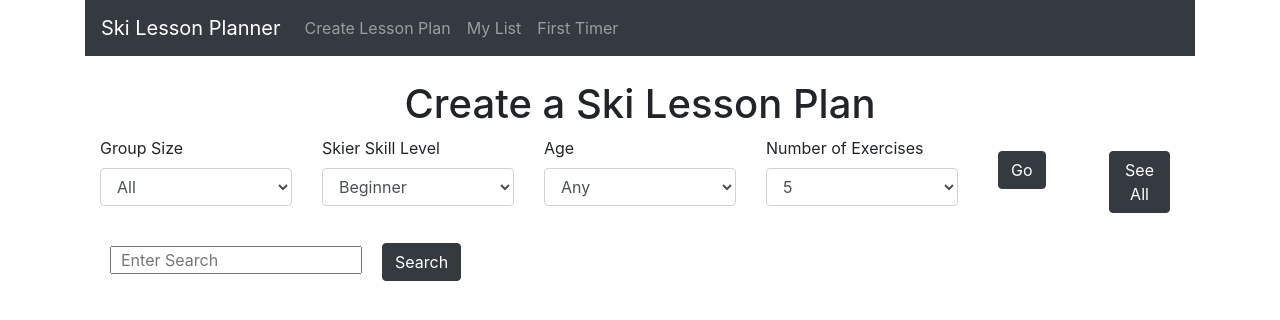
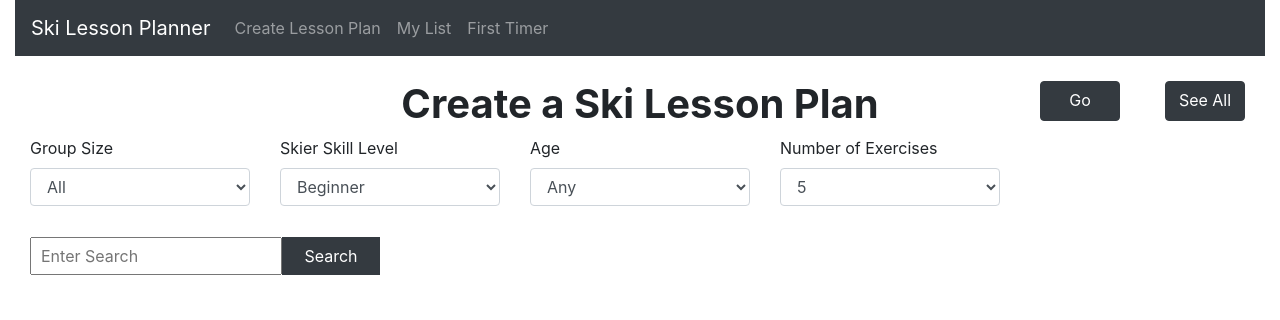
Before and after one commit to liannedls/ski_app, a React (Create React App) app in the folder client/: page / in a window 1280 px wide. Shown: the top 320 px of the page. Built offline with nearby package versions, Linux system fonts and the light colour scheme.

Commit message:
formatting

```diff
--- a/client/src/App.css
+++ b/client/src/App.css
@@ -22,6 +22,11 @@
   color: #61dafb;
 }
 
+.container {
+  max-width: 2000px;
+  background-color: white;
+}
+
 @keyframes App-logo-spin {
   from {
     transform: rotate(0deg);
@@ -44,6 +49,17 @@ button{
 
 ul.a {
   list-style-type: circle;
+  display: inline-block;
+  text-align: left;
+}
+
+h1{
+  font-weight: bold;
+}
+
+h2{
+  padding-top: 20px;
+  font-size: calc(10px + 2vmin);
 }
 
 h3{
@@ -51,21 +67,22 @@ h3{
 }
 
 .firsttimer {
-
   display: "flex";
   justify-content: center;
   align-items: center;
+  text-align: center;
+  float: left;
+  padding-left: 17%;
+  padding-right: 17%;
 }
 
-.firsttimer h1{
-  color:blue;
-
-  text-align: center;
+.sub{
+  font-style: italic;
 }
 
 .justify-center{ display:flex; justify-content:center;}
 
-.justify-right{ display:flex; justify-content:right; margin: 0px 20px;}
+.justify-right{ display:flex; justify-content:flex-end; margin: 0px 20px;}
 
 input{
   margin: 15px 10px;
@@ -84,3 +101,94 @@ input{
 h4{
   color: blueviolet;
 }
+
+.mylistcontrols{
+  height: 50%;
+  margin-top: 0px;
+}
+
+.searchfield button{
+  margin: 0px 0px;
+  border-radius: 0;
+  display:flex;
+  justify-content:center;
+}
+
+.searchfield input{
+  margin: 0px 0px;
+}
+
+.go-button{
+  position: relative;
+
+  margin-right: 10px;
+}
+
+.go-button button{
+  height: 40px;
+  width: 80px;
+  position: absolute;
+  bottom: 0;
+}
+
+.select{
+  display: flex;
+}
+
+.full-button{
+  display: flex;
+  width: 100%;
+  justify-content:center;
+  text-justify: center;
+}
+
+.selectorbox{
+  margin-right: 10px;
+  margin-left: 10px;
+  min-height: 80px;
+  min-width: 140px;
+}
+
+.selectorbox select{
+  position: absolute;
+  bottom: 15px;
+}
+
+.selectorbox label{
+  font-weight: bolder;
+}
+
+.searchfield{
+  display: flex;
+  width: 100%;
+  padding : 15px;
+}
+
+.searchfield button {
+  width: 98px;
+}
+
+.add{
+  display: flex;
+  margin-top: inherit;
+  margin-left: inherit;
+}
+
+.cleargenerate{
+  display: flex;
+  justify-content:flex-end;
+}
+
+.Mylist h1{
+  padding-bottom: 0px;
+}
+
+.seeall-button button{
+
+  width: 80px;
+}
+
+.seeall-button{
+
+  margin-right: 10px;
+}
```
